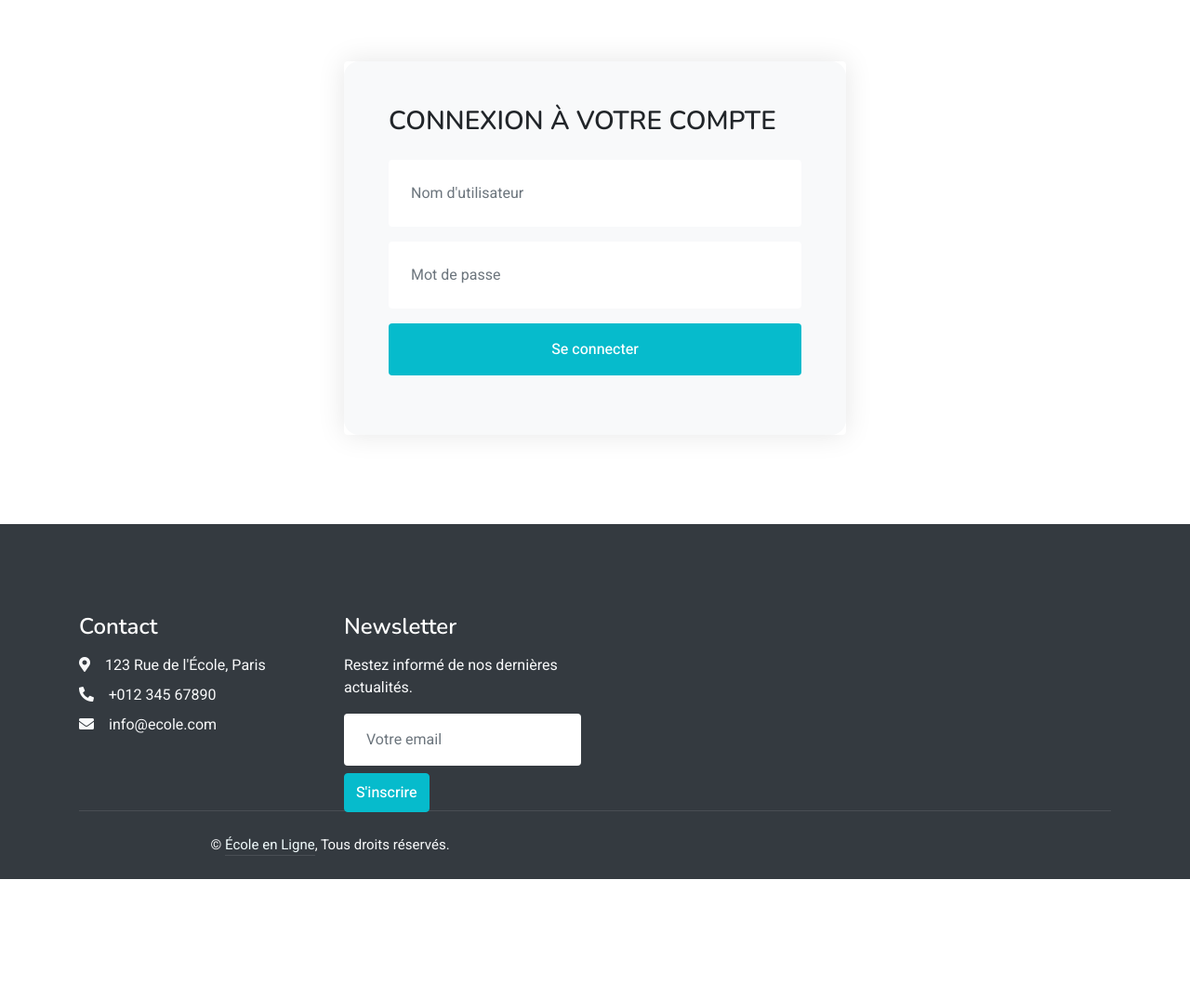
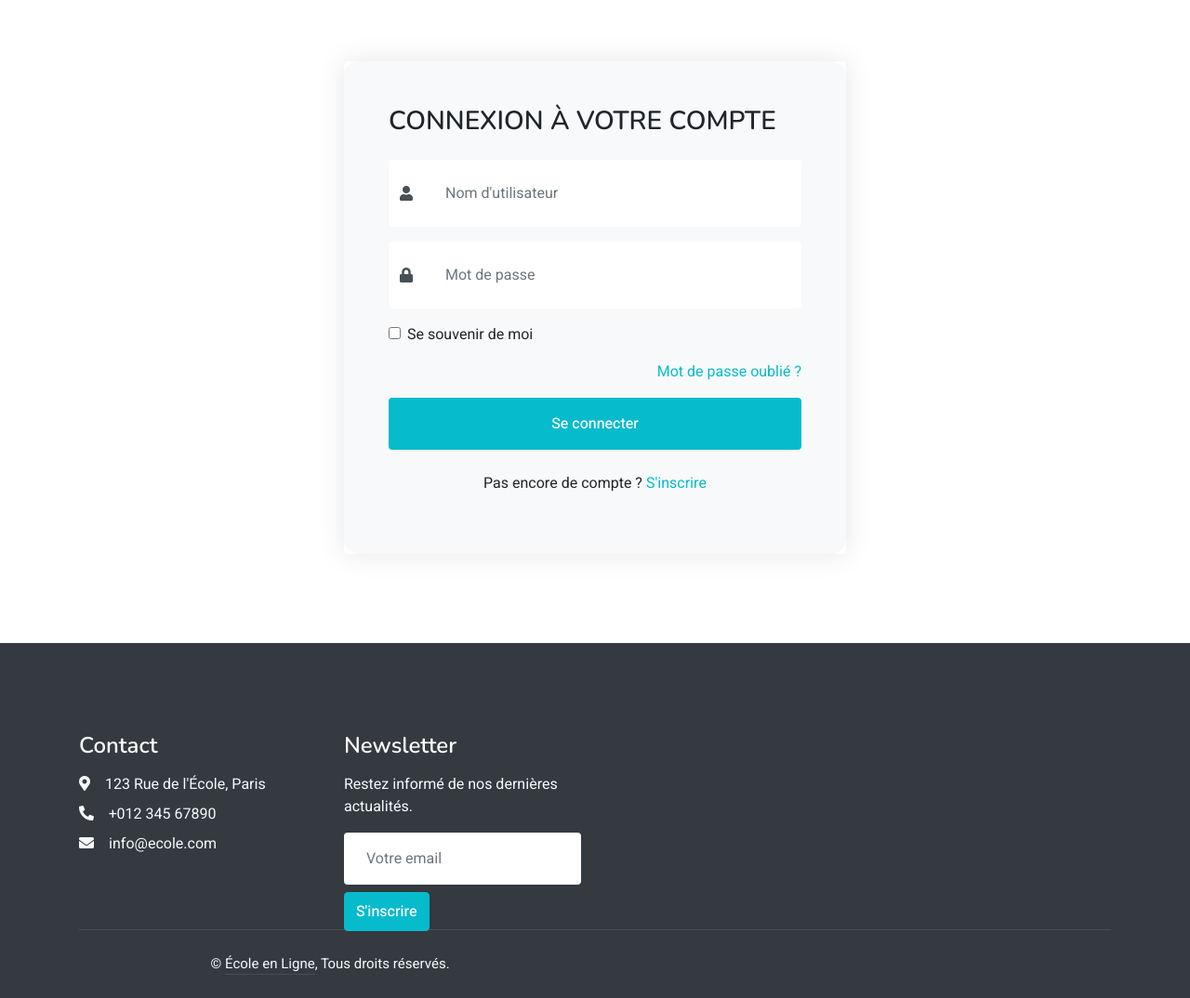
Before and after one commit to keizenx/E-Learning, a Django app: page / in a window 1280 px wide. Shown: the part 447-1521 px from the top of the page at 93% size. Before the commit the page ends 1393 px from the top, so only its background shows below. Run offline with Django 5.2, Linux system fonts and the light colour scheme; some libraries are stand-ins or nearby versions.

Commit message:
Amelioration de login.html  sur la branche TRIUMPH

```diff
--- a/School/templates/School/login.html
+++ b/School/templates/School/login.html
@@ -31,17 +31,33 @@
                             {% csrf_token %}
                             {% if form.errors %}
                             <div class="alert alert-danger">
-                                Nom d'utilisateur ou mot de passe incorrect.
+                                <i class="fa fa-exclamation-circle mr-2"></i>Nom d'utilisateur ou mot de passe incorrect.
                             </div>
                             {% endif %}
-                            <div class="form-group">
+                            <div class="input-group mb-3">
+                                <div class="input-group-prepend">
+                                    <span class="input-group-text bg-white border-0"><i class="fa fa-user"></i></span>
+                                </div>
                                 <input type="text" class="form-control border-0 p-4" name="username" placeholder="Nom d'utilisateur" required>
                             </div>
-                            <div class="form-group">
+                            <div class="input-group mb-3">
+                                <div class="input-group-prepend">
+                                    <span class="input-group-text bg-white border-0"><i class="fa fa-lock"></i></span>
+                                </div>
                                 <input type="password" class="form-control border-0 p-4" name="password" placeholder="Mot de passe" required>
+                            </div>
+                            <div class="form-group form-check">
+                                <input type="checkbox" class="form-check-input" id="rememberMe" name="remember_me">
+                                <label class="form-check-label" for="rememberMe">Se souvenir de moi</label>
+                            </div>
+                            <div class="text-right mb-3">
+                                <a href="{% url 'password_reset' %}" class="text-primary">Mot de passe oublié ?</a>
                             </div>
                             <div class="form-group">
                                 <button class="btn btn-primary btn-block border-0 py-3" type="submit">Se connecter</button>
+                            </div>
+                            <div class="text-center mt-4">
+                                <p>Pas encore de compte ? <a href="{% url 'register' %}" class="text-primary">S'inscrire</a></p>
                             </div>
                         </form>
                     </div>
@@ -73,5 +89,31 @@
 .rounded-lg {
     border-radius: 1rem !important;
 }
+
+.input-group-text {
+    border-right: none;
+}
+
+.form-control {
+    border-left: none;
+}
+
+.btn-primary {
+    transition: all 0.3s ease;
+}
+
+.btn-primary:hover {
+    transform: translateY(-3px);
+    box-shadow: 0 5px 15px rgba(0, 0, 0, 0.2);
+}
+
+.text-primary {
+    transition: all 0.2s ease;
+}
+
+.text-primary:hover {
+    text-decoration: none;
+    opacity: 0.8;
+}
 </style>
-{% endblock %}
+{% endblock %}login.
```
